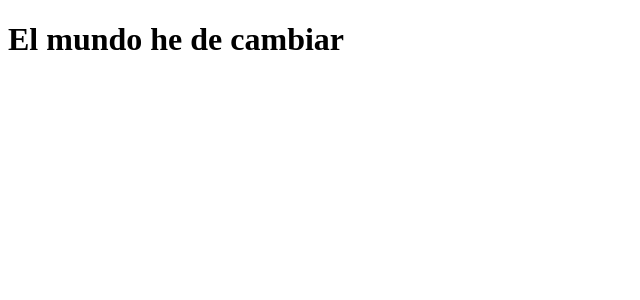
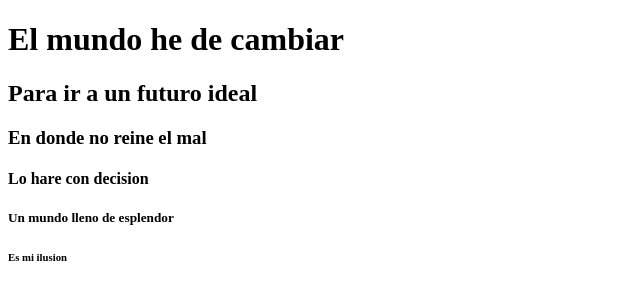
Before and after one commit to katiiiasal/holamundo, a plain HTML site: page index.html in a window 1280 px wide. Shown: the whole page, without its empty margins (0-640 px from the left). Drawn offline with Linux system fonts and the light colour scheme.

Commit message:
added h1-h6 to my website

```diff
--- a/index.html
+++ b/index.html
@@ -7,6 +7,11 @@
 </head>
 <body>
     <h1>El mundo he de cambiar</h1>
+    <h2>Para ir a un futuro ideal</h2>
+    <h3>En donde no reine el mal</h3>
+    <h4>Lo hare con decision</h4>
+    <h5>Un mundo lleno de esplendor</h5>
+    <h6>Es mi ilusion</h6>
 
 </body>
 </html>
```
